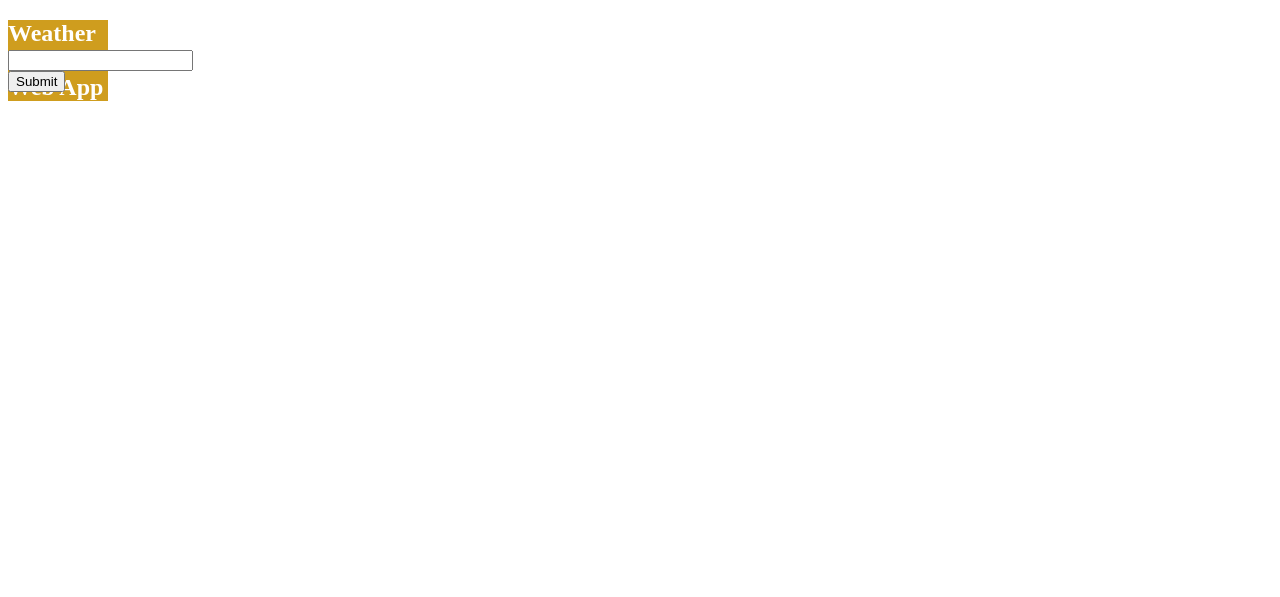
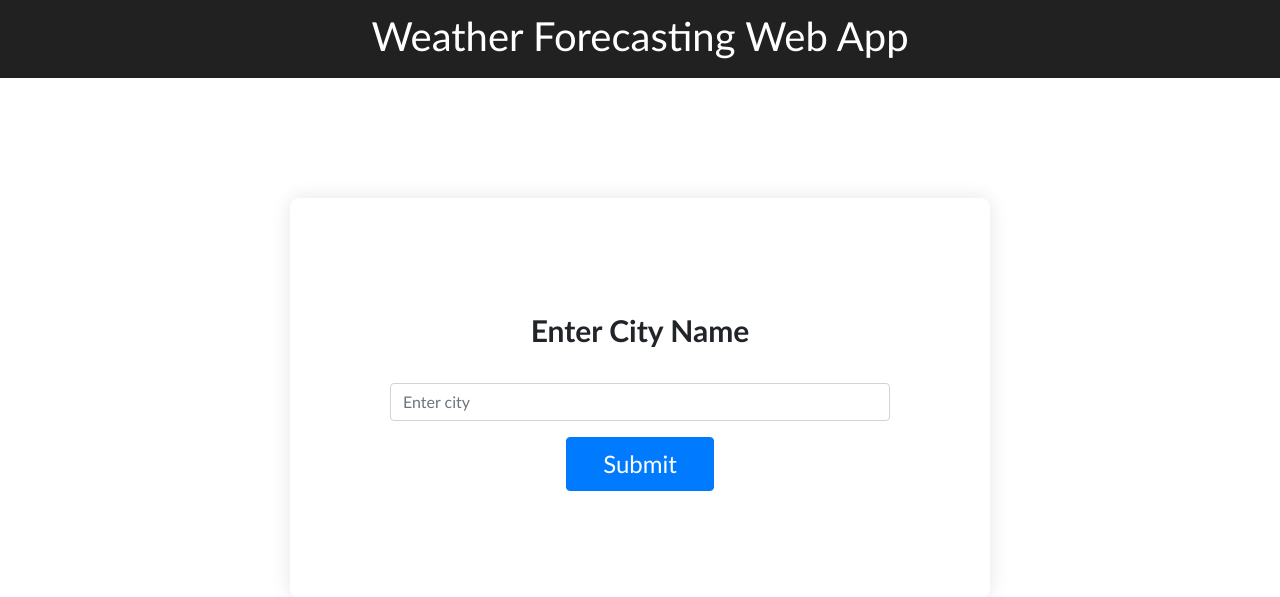
Before and after one commit to shivam907/weather-app-django, a Django app: page / in a window 1280 px wide. Shown: the top 597 px of the page. Run offline with Django 4.2, Linux system fonts and the light colour scheme.

Commit message:
An Update

```diff
--- a/static/style.css
+++ b/static/style.css
@@ -1,10 +1,99 @@
+* {
+  padding: 0;
+  margin: 0;
+  box-sizing: border-box;
+  font-family: "Gill Sans", "Gill Sans MT", Calibri, "Trebuchet MS", sans-serif;
+}
 h1 {
   color: #fff;
-  background-color: rgb(207, 157, 30);
+  /* background-color: rgb(207, 157, 30); */
 }
 
-nav {
-  width: 100px;
-  height: 30px;
-  background-color: #111;
+.navvv {
+  display: flex;
+  justify-content: center;
+  width: 100%;
+  /* height: 30px; */
+  background-color: #212121;
+  color: #fff;
+  padding: 10px;
+  padding-top: 12px;
 }
+
+.form {
+  width: 700px;
+  height: 400px;
+  /* background-color: antiquewhite; */
+  box-shadow: 0 0 20px rgba(0, 0, 0, 0.1);
+  /* padding: 20px; */
+  /* display: flex; */
+  /* flex-direction: column; */
+  padding-top: 130px;
+  /* align-items: center; */
+  /* margin: auto 0; */
+  /* justify-content: center; */
+  border-radius: 9px;
+}
+
+.fc {
+  padding: 0 100px;
+  align-content: stretch;
+}
+
+.container {
+  display: flex;
+  /* align-items: flex-end; */
+  /* top: 50%; */
+  margin-top: 15vh;
+  justify-content: center;
+}
+
+.cc {
+  /* padding-left: 160px; */
+  /* align-self: center; */
+  /* justify-self: center; */
+  /* margin: 10px 100px; */
+  font-size: 24px;
+  padding: 0;
+  padding-bottom: 20px;
+  /* line-height: 0; */
+}
+
+.sc {
+  width: 600px;
+  padding: 80px;
+  /* background-color: #212121; */
+  /* flex: 1; */
+  /* align-content: stretch; */
+}
+
+.lbl {
+  /* font-size: 100px; */
+  display: flex;
+  align-items: center;
+  justify-content: center;
+}
+
+.cdd {
+  padding: 8px 16px;
+}
+#cdd {
+  padding: 8px 36px;
+}
+
+.ch {
+  font-size: 30px;
+  font-weight: 700;
+  margin-top: -20px;
+  margin-bottom: 30px;
+}
+
+a {
+  text-decoration: none;
+  color: #fff;
+}
+
+#whit {
+  color: #fff;
+  text-decoration: none;
+}
--- a/templates/index.html
+++ b/templates/index.html
@@ -7,14 +7,49 @@
     <meta http-equiv="X-UA-Compatible" content="IE=edge" />
     <meta name="viewport" content="width=device-width, initial-scale=1.0" />
     <title>Document</title>
+    <link
+      rel="stylesheet"
+      href="https://cdn.jsdelivr.net/npm/bootstrap@4.0.0/dist/css/bootstrap.min.css"
+      integrity="sha384-Gn5384xqQ1aoWXA+058RXPxPg6fy4IWvTNh0E263XmFcJlSAwiGgFAW/dAiS6JXm"
+      crossorigin="anonymous"
+    />
   </head>
   <body>
-    <nav>
-      <h1>Weather Forecasting Web App</h1>
-    </nav>
-    <form action="search" method="POST">
-      {% csrf_token %} <input type="text" name="search" /><br />
+    <div class="navvv">
+      <h1><a id="whit" href="/"> Weather Forecasting Web App</a></h1>
+    </div>
+    <!-- <form action="search" method="POST">
+      <input type="text" name="search" /><br />
       <input type="submit" />
-    </form>
+    </form> -->
+    <div class="container">
+      <div class="form">
+        <form action="search" method="POST">
+          <div class="fc">
+            <div class="form-group">
+              <div class="lbl">
+                <label for="exampleInputEmail1" class="ch"
+                  >Enter City Name</label
+                >
+              </div>
+              {% csrf_token %}
+              <input
+                type="text"
+                name="search"
+                class="sc form-control"
+                id="exampleInputEmail1"
+                aria-describedby="emailHelp"
+                placeholder="Enter city"
+              />
+            </div>
+            <div class="lbl">
+              <button type="submit" class="btn cdd btn-primary" id="cdd">
+                <span class="cc">Submit</span>
+              </button>
+            </div>
+          </div>
+        </form>
+      </div>
+    </div>
   </body>
 </html>
```
Also changed, not shown: static/main.css (added, +58 -0 lines), templates/weather.html (+20 -4 lines).
